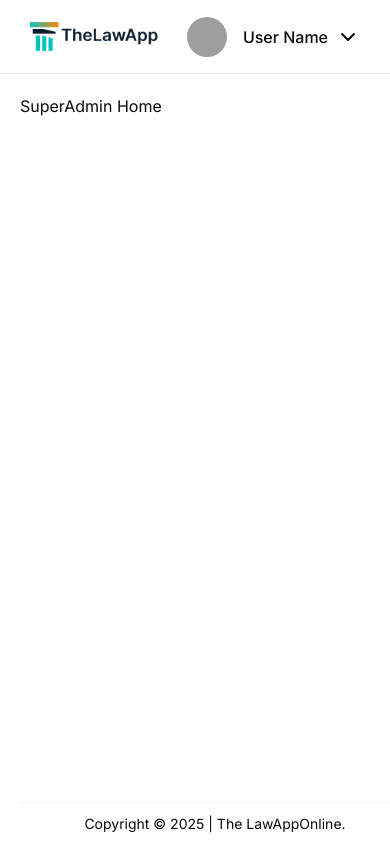
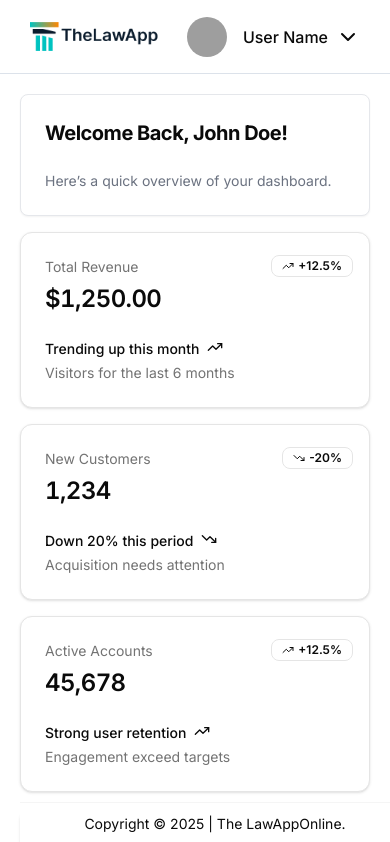
Before and after one commit to Netmow-PTY-LTD/tla-frontend-v2, a Next.js app: page /dashboard/super-admin in a window 390 px wide. Shown: the top 842 px of the page. Built offline with nearby package versions, Linux system fonts and the light colour scheme; no server answers; grey boxes are pictures that could not be loaded.

Commit message:
services api integration

```diff
--- a/src/app/dashboard/super-admin/page.jsx
+++ b/src/app/dashboard/super-admin/page.jsx
@@ -1,7 +1,122 @@
+import WelcomeCard from '@/components/dashboard/super-admin/WelcomeCard';
+import { TrendingDownIcon, TrendingUpIcon } from 'lucide-react';
+import { Badge } from '@/components/ui/badge';
+import {
+  Card,
+  CardDescription,
+  CardFooter,
+  CardHeader,
+  CardTitle,
+} from '@/components/ui/card';
+
 export default function SuperAdminDashboardHome() {
   return (
     <>
-      <h1>SuperAdmin Home</h1>
+      {/* <h1>SuperAdmin Home</h1> */}
+      <WelcomeCard username="John Doe" role="Super Admin" />
+
+      <div className="*:data-[slot=card]:shadow-xs grid grid-cols-1 sm:grid-cols-2 md:grid-cols-3 lg:grid-cols-4 gap-4 *:data-[slot=card]:bg-gradient-to-t *:data-[slot=card]:from-primary/5 *:data-[slot=card]:to-card dark:*:data-[slot=card]:bg-card mt-4">
+        <Card className="@container/card">
+          <CardHeader className="relative">
+            <CardDescription>Total Revenue</CardDescription>
+            <CardTitle className="@[250px]/card:text-3xl text-2xl font-semibold tabular-nums">
+              $1,250.00
+            </CardTitle>
+            <div className="absolute right-4 top-4">
+              <Badge
+                variant="outline"
+                className="flex gap-1 rounded-lg text-xs"
+              >
+                <TrendingUpIcon className="size-3" />
+                +12.5%
+              </Badge>
+            </div>
+          </CardHeader>
+          <CardFooter className="flex-col items-start gap-1 text-sm">
+            <div className="line-clamp-1 flex gap-2 font-medium">
+              Trending up this month <TrendingUpIcon className="size-4" />
+            </div>
+            <div className="text-muted-foreground">
+              Visitors for the last 6 months
+            </div>
+          </CardFooter>
+        </Card>
+        <Card className="@container/card">
+          <CardHeader className="relative">
+            <CardDescription>New Customers</CardDescription>
+            <CardTitle className="@[250px]/card:text-3xl text-2xl font-semibold tabular-nums">
+              1,234
+            </CardTitle>
+            <div className="absolute right-4 top-4">
+              <Badge
+                variant="outline"
+                className="flex gap-1 rounded-lg text-xs"
+              >
+                <TrendingDownIcon className="size-3" />
+                -20%
+              </Badge>
+            </div>
+          </CardHeader>
+          <CardFooter className="flex-col items-start gap-1 text-sm">
+            <div className="line-clamp-1 flex gap-2 font-medium">
+              Down 20% this period <TrendingDownIcon className="size-4" />
+            </div>
+            <div className="text-muted-foreground">
+              Acquisition needs attention
+            </div>
+          </CardFooter>
+        </Card>
+        <Card className="@container/card">
+          <CardHeader className="relative">
+            <CardDescription>Active Accounts</CardDescription>
+            <CardTitle className="@[250px]/card:text-3xl text-2xl font-semibold tabular-nums">
+              45,678
+            </CardTitle>
+            <div className="absolute right-4 top-4">
+              <Badge
+                variant="outline"
+                className="flex gap-1 rounded-lg text-xs"
+              >
+                <TrendingUpIcon className="size-3" />
+                +12.5%
+              </Badge>
+            </div>
+          </CardHeader>
+          <CardFooter className="flex-col items-start gap-1 text-sm">
+            <div className="line-clamp-1 flex gap-2 font-medium">
+              Strong user retention <TrendingUpIcon className="size-4" />
+            </div>
+            <div className="text-muted-foreground">
+              Engagement exceed targets
+            </div>
+          </CardFooter>
+        </Card>
+        <Card className="@container/card">
+          <CardHeader className="relative">
+            <CardDescription>Growth Rate</CardDescription>
+            <CardTitle className="@[250px]/card:text-3xl text-2xl font-semibold tabular-nums">
+              4.5%
+            </CardTitle>
+            <div className="absolute right-4 top-4">
+              <Badge
+                variant="outline"
+                className="flex gap-1 rounded-lg text-xs"
+              >
+                <TrendingUpIcon className="size-3" />
+                +4.5%
+              </Badge>
+            </div>
+          </CardHeader>
+          <CardFooter className="flex-col items-start gap-1 text-sm">
+            <div className="line-clamp-1 flex gap-2 font-medium">
+              Steady performance <TrendingUpIcon className="size-4" />
+            </div>
+            <div className="text-muted-foreground">
+              Meets growth projections
+            </div>
+          </CardFooter>
+        </Card>
+      </div>
     </>
   );
 }
--- a/src/app/services/page.jsx
+++ b/src/app/services/page.jsx
@@ -1,30 +1,25 @@
-import LawCard from "@/components/main/common/card/LawCard";
-import MainLayout from "@/components/main/common/layout";
-import SectionHeading from "@/components/main/home/SectionHeading";
-import WorkingSteps from "@/components/main/WorkingSteps";
-import { lawServices } from "@/data/data";
+'use client';
+import LawCard from '@/components/main/common/card/LawCard';
+import MainLayout from '@/components/main/common/layout';
+import SectionHeading from '@/components/main/home/SectionHeading';
+import WorkingSteps from '@/components/main/WorkingSteps';
+import { useGetAllServicesQuery } from '@/store/slices/public/publicServicesSlice';
 
 const ServicesPage = () => {
+  const { data: allServices } = useGetAllServicesQuery();
   return (
     <MainLayout>
       <section className="bg-[url('/assets/img/services/service-bg.png')]  pt-12 mb-20 ">
-        {/* <div className="service-intro text-center mb-10 ">
-          <button className="bg-[#FF8602] py-1 px-5 rounded-[82px] font-medium  text-base">
-            Our Services
-          </button>
-          <h1 className="text-[#34495E] font-bold text-4xl mt-5">
-            Find From Wide Range of Legal Services
-          </h1>
-        </div> */}
         <div className="container">
           <SectionHeading
             title="Find From Wide Range of Legal Services"
             subtitle="Our Services"
           />
           <div className="grid grid-cols-1 sm:grid-cols-2 md:grid-cols-2 lg:grid-cols-3 xl:grid-cols-4 gap-6 mt-5 lg:mt-8">
-            {lawServices?.map((service) => (
-              <LawCard key={service._id} service={service} />
-            ))}
+            {allServices?.data?.length > 0 &&
+              allServices?.data?.map((service) => (
+                <LawCard key={service._id} service={service} />
+              ))}
           </div>
         </div>
       </section>
--- /dev/null
+++ b/src/components/dashboard/super-admin/WelcomeCard.jsx
@@ -0,0 +1,30 @@
+import {
+  Card,
+  CardContent,
+  CardDescription,
+  CardFooter,
+  CardHeader,
+  CardTitle,
+} from '@/components/ui/card';
+
+const WelcomeCard = ({ username, role }) => {
+  return (
+    <Card className="w-full bg-white shadow-sm rounded-lg border border-gray-200">
+      <CardHeader>
+        <CardTitle className="text-xl font-bold">
+          Welcome Back, {username}!
+        </CardTitle>
+      </CardHeader>
+      <CardContent>
+        {/* <p className="text-gray-600">
+          You are logged in as an <span className="font-semibold">{role}</span>.
+        </p> */}
+        <p className="text-sm text-gray-500">
+          Here’s a quick overview of your dashboard.
+        </p>
+      </CardContent>
+    </Card>
+  );
+};
+
+export default WelcomeCard;
--- /dev/null
+++ b/src/components/ui/badge.jsx
@@ -0,0 +1,34 @@
+import * as React from "react"
+import { cva } from "class-variance-authority";
+
+import { cn } from "@/lib/utils"
+
+const badgeVariants = cva(
+  "inline-flex items-center rounded-md border px-2.5 py-0.5 text-xs font-semibold transition-colors focus:outline-none focus:ring-2 focus:ring-ring focus:ring-offset-2",
+  {
+    variants: {
+      variant: {
+        default:
+          "border-transparent bg-primary text-primary-foreground shadow hover:bg-primary/80",
+        secondary:
+          "border-transparent bg-secondary text-secondary-foreground hover:bg-secondary/80",
+        destructive:
+          "border-transparent bg-destructive text-destructive-foreground shadow hover:bg-destructive/80",
+        outline: "text-foreground",
+      },
+    },
+    defaultVariants: {
+      variant: "default",
+    },
+  }
+)
+
+function Badge({
+  className,
+  variant,
+  ...props
+}) {
+  return (<div className={cn(badgeVariants({ variant }), className)} {...props} />);
+}
+
+export { Badge, badgeVariants }
--- /dev/null
+++ b/src/store/slices/public/publicServicesSlice.js
@@ -0,0 +1,36 @@
+import { createApi, fetchBaseQuery } from '@reduxjs/toolkit/query/react';
+import Cookies from 'js-cookie';
+
+export const publicServicesSlice = createApi({
+  reducerPath: 'publicServicesSlice',
+  baseQuery: fetchBaseQuery({
+    baseUrl:
+      `${process.env.NEXT_PUBLIC_BASE_URL_PROD}` +
+      `${process.env.NEXT_PUBLIC_API_VERSION_PROD}` +
+      '/public',
+    prepareHeaders: (headers) => {
+      const token = Cookies.get('token');
+      if (token) {
+        headers.set('authorization', `Bearer ${token}`);
+      }
+      return headers;
+    },
+  }),
+  endpoints: (builder) => ({
+    getAllServices: builder.query({
+      query: () => ({
+        url: '/services',
+        method: 'GET',
+      }),
+    }),
+    getServiceBySlug: builder.query({
+      query: (slug) => ({
+        url: '/services/${slug}',
+        method: 'GET',
+      }),
+    }),
+  }),
+});
+
+export const { useGetAllServicesQuery, useGetServiceBySlugQuery } =
+  publicServicesSlice;
--- a/src/store/store.js
+++ b/src/store/store.js
@@ -1,14 +1,17 @@
 import { configureStore } from '@reduxjs/toolkit';
 import { servicesSlice } from './slices/super-admin/servicesSlice';
+import { publicServicesSlice } from '@/store/slices/public/publicServicesSlice';
 import { authSlice } from './slices/public/authSlice';
 
 export const store = configureStore({
   reducer: {
     [servicesSlice.reducerPath]: servicesSlice.reducer,
     [authSlice.reducerPath]: authSlice.reducer,
+    [publicServicesSlice.reducerPath]: publicServicesSlice.reducer,
   },
   middleware: (getDefaultMiddleware) =>
     getDefaultMiddleware()
       .concat(authSlice.middleware)
-      .concat(servicesSlice.middleware),
+      .concat(servicesSlice.middleware)
+      .concat(publicServicesSlice.middleware),
 });
```
Also changed, not shown: src/app/services/[slug]/page.jsx (renamed from src/app/services/[id]/page.jsx, +11 -23 lines), src/components/main/common/card/LawCard.jsx (+18 -14 lines), public/assets/img/favicon.png (added).
